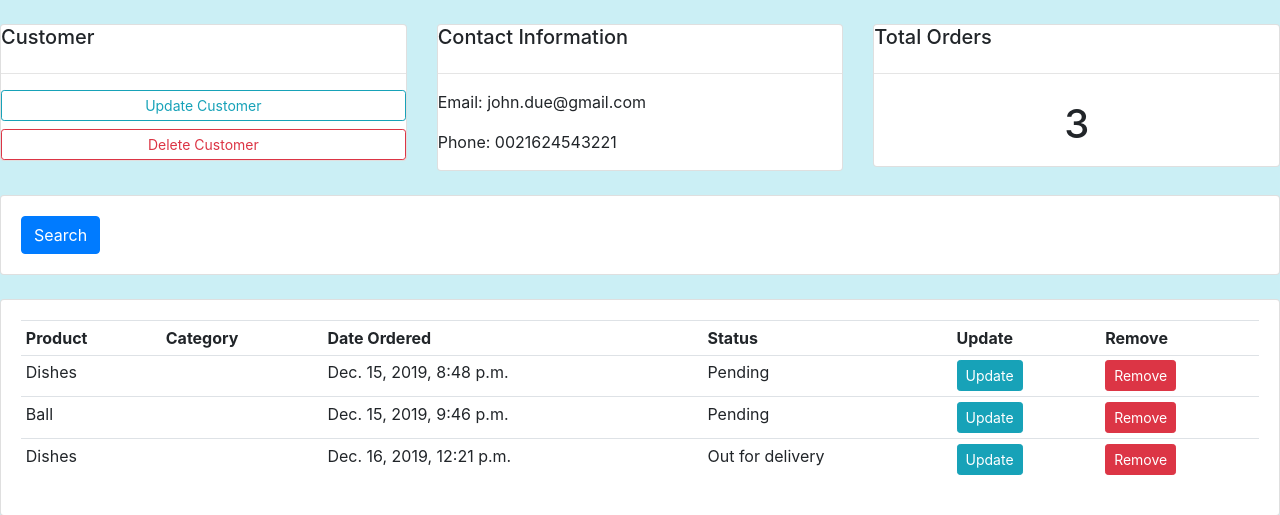
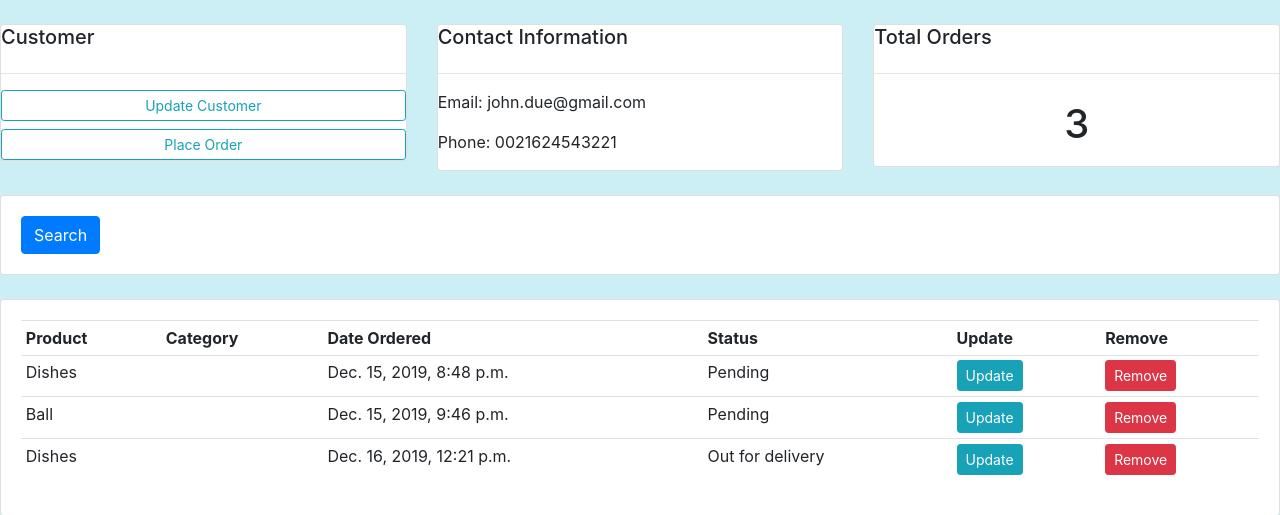
Before and after one commit to khaoula-abaidi/SecondDjango, a Django app: page /customer/1/ in a window 1280 px wide. Shown: the part 74-589 px from the top of the page. Run offline with Django 3.2, Linux system fonts and the light colour scheme; data comes from the database, SQL or seed files in the repository; both versions use the stored data as it was after the commit; some libraries are stand-ins or nearby versions.

Commit message:
multiforms in form

```diff
--- a/accounts/templates/accounts/customer.html
+++ b/accounts/templates/accounts/customer.html
@@ -7,7 +7,7 @@
             <h5>Customer</h5>
             <hr>
              <a href="" class="btn btn-outline-info btn-sm btn-block">Update Customer</a>
-             <a href="" class="btn btn-outline-danger btn-sm btn-block">Delete Customer</a>
+             <a href="{% url 'create_order' customer.id %}" class="btn btn-outline-info btn-sm btn-block">Place Order</a>
         </div>
     </div>
     <div class="col-md">
--- a/accounts/templates/accounts/dashboard.html
+++ b/accounts/templates/accounts/dashboard.html
@@ -30,9 +30,7 @@
             <h5>LAST 5 ORDERS</h5>
             <hr>
             <div class="card card-body">
-                <a href="{% url 'create_order' %}" class="btn btn-primary btn-sm btn-block">
-                    Create Order
-                </a>
+
                 <table class="table table-sm">
                     <tr>
                         <th>Product</th>
--- a/accounts/templates/accounts/order_form.html
+++ b/accounts/templates/accounts/order_form.html
@@ -7,7 +7,11 @@
         <div class="card card-body">
             <form action="" method="post">
                 {% csrf_token %}
-                {{ form }}
+                {{ formset.management_form }}
+                {% for form in formset %}
+                    {{ form }}
+                    <hr>
+                {% endfor %}
                 <input class="btn btn-sm btn-primary" type="submit" name="Submit">
             </form>
         </div>
--- a/accounts/urls.py
+++ b/accounts/urls.py
@@ -4,7 +4,7 @@ urlpatterns =[
     path('', views.home, name="home"),
     path('products/', views.products, name="products"),
     path('customer/<str:pk_test>/', views.customer, name="customer"),
-    path('create_order/',views.createOrder,name="create_order"),
+    path('create_order/<str:pk>',views.createOrder,name="create_order"),
     path('update_order/<str:pk>/',views.updateOrder,name="update_order"),
     path('delete_order/<str:pk>/',views.deleteOrder,name="delete_order"),
 ]
--- a/accounts/views.py
+++ b/accounts/views.py
@@ -1,5 +1,6 @@
 from django.shortcuts import render,redirect
 from django.http import HttpResponse
+from django.forms import inlineformset_factory
 from .models import *
 from .forms import OrderForm
 def home(request):
@@ -30,15 +31,18 @@ def customer(request, pk_test):
     context = {'customer':customer,'orders':orders,'order_count':order_count}
     return render(request, 'accounts/customer.html',context)
 
-def createOrder(request):
-    form = OrderForm()
+def createOrder(request, pk):
+    OrderFormSet =inlineformset_factory(Customer, Order,fields=('product','status'), extra=10)
+    customer= Customer.objects.get(id= pk)
+    formset = OrderFormSet(queryset=Order.objects.none(), instance=customer)
+    #form = OrderForm(initial={'customer':customer})
     if request.method == 'POST':
-        form = OrderForm(request.POST)
-        if form.is_valid():
-            form.save()
+        formset = OrderFormSet(request.POST, instance=customer)
+        if formset.is_valid():
+            formset.save()
             return redirect('/')
 
-    context = {'form': form}
+    context = {'formset': formset}
     return render(request, 'accounts/order_form.html',context)
 
 def updateOrder(request, pk):
```
Also changed, not shown: db.sqlite3.
